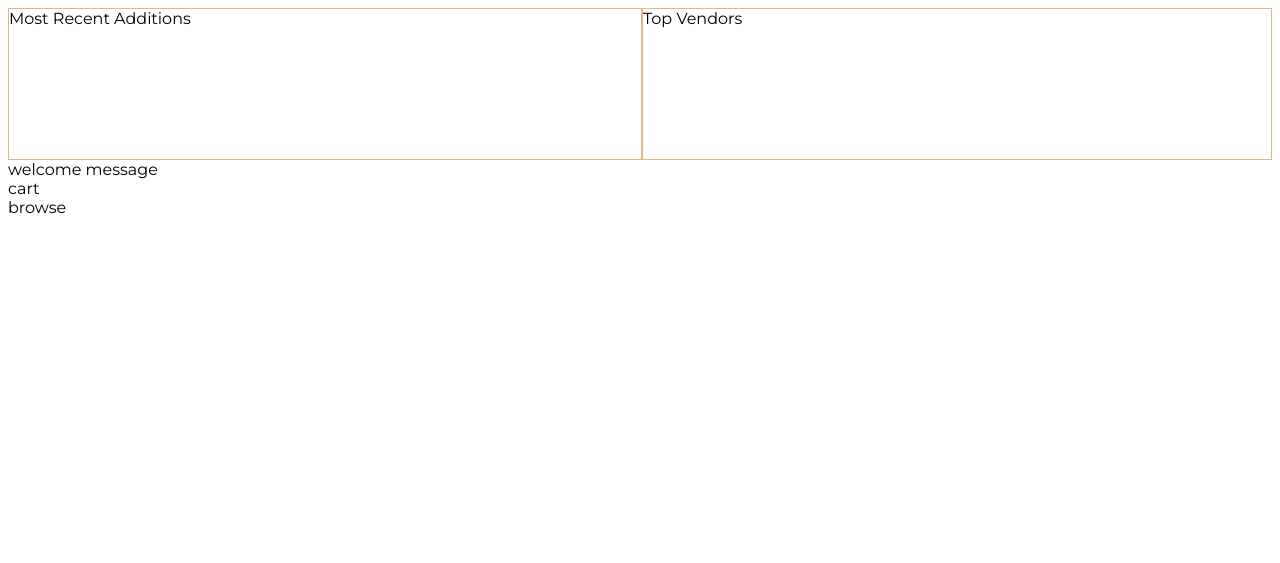
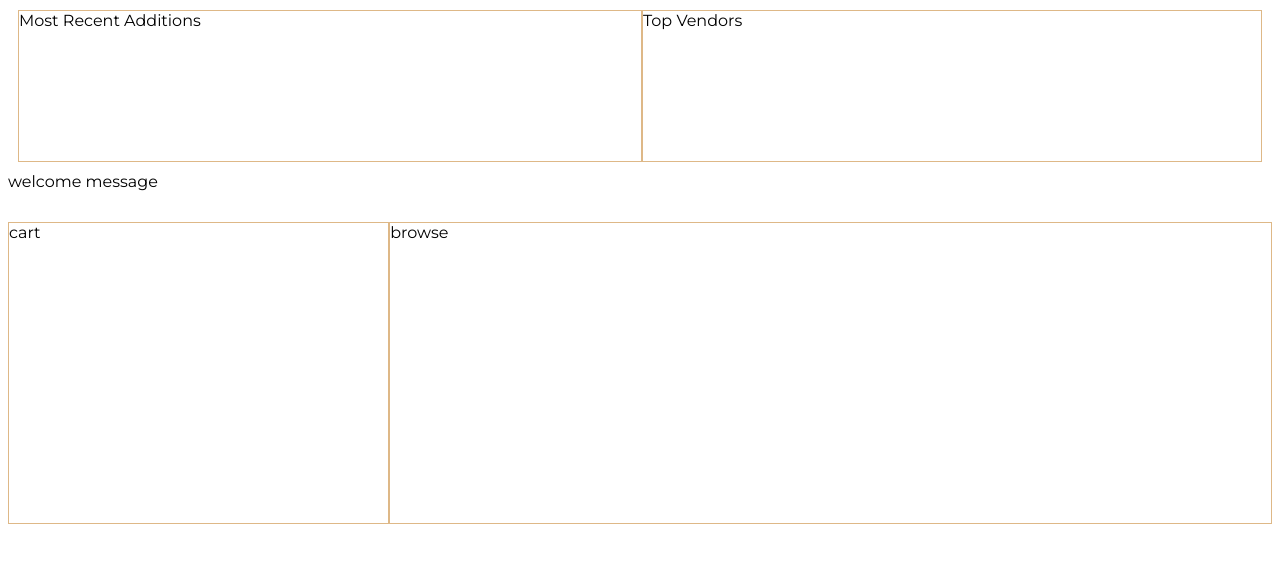
Before and after one commit to JohnHayes7/spa_store, a PHP site: page / in a window 1280 px wide. Shown: the top 563 px of the page. Run offline with PHP 8.4, Linux system fonts and the light colour scheme.

Commit message:
building out customer portal area

```diff
--- a/spa_store_frontend/index.html
+++ b/spa_store_frontend/index.html
@@ -18,8 +18,10 @@
         </div>
     </section>
 
+    <div id="welcome">welcome message</div>
+
     <section id="customer-portal">
-        <div id="welcome">welcome message</div>
+
         <div id="cart">
             cart
         </div>
--- a/spa_store_frontend/stylesheet.css
+++ b/spa_store_frontend/stylesheet.css
@@ -20,13 +20,14 @@ body{
 }
 
 .tops{
+    margin: 10px;
     display: flex;
 }
 
 #latest{
     flex: 0 0 50%;
     height: 150px;
-    width: 600px;
+    /* width: 600px; */
     border: burlywood 1px solid;
     /* box-shadow: 0px 5px 50px #aaa; */
 
@@ -35,7 +36,27 @@ body{
 #top-vendors{
     flex: 1;
     height: 150px;
-    width: 600px;
+    /* width: 600px; */
     border: burlywood 1px solid;
     /* box-shadow: 0px 5px 50px #aaa; */
 }
+
+#customer-portal{
+    display: flex;
+}
+
+#welcome{
+    display: block;
+    height: 50px;
+}
+
+#cart{
+    flex: 0 0 30%;
+    height: 300px;
+    border: burlywood 1px solid;
+}
+
+#browse{
+    border: burlywood 1px solid;
+    width: 80%;
+}
```
Also changed, not shown: spa_store_frontend/script.js (line endings or trailing spaces).
